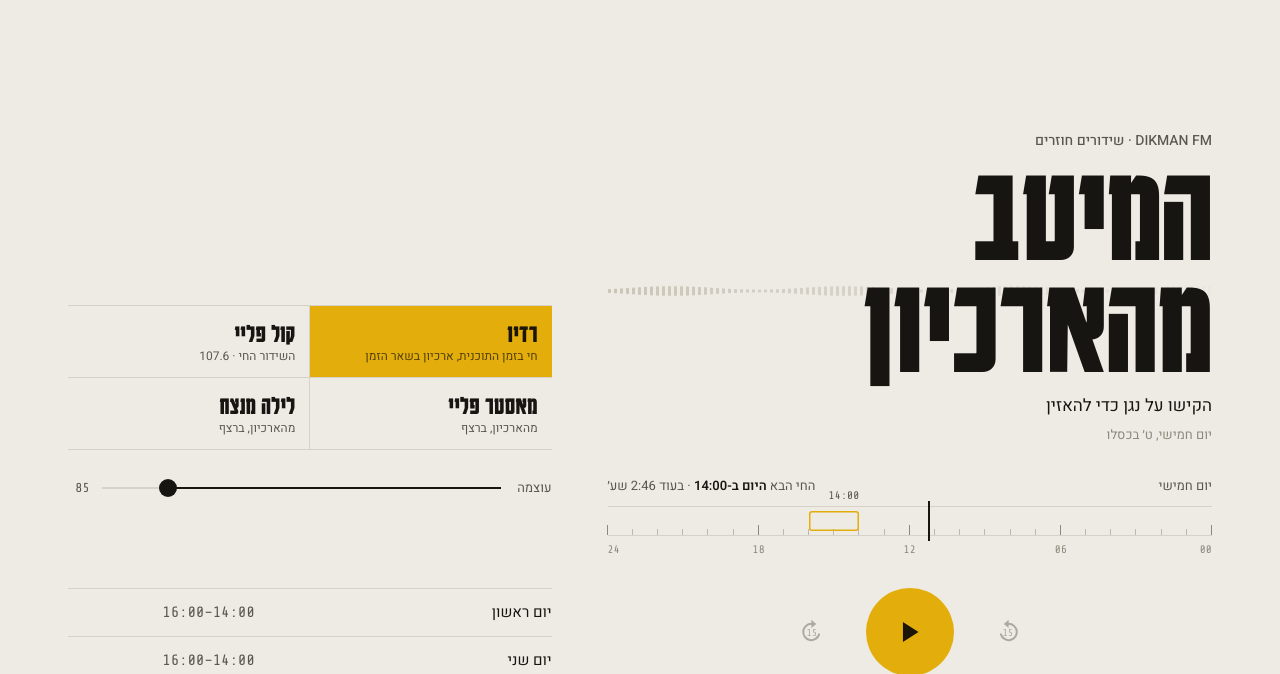
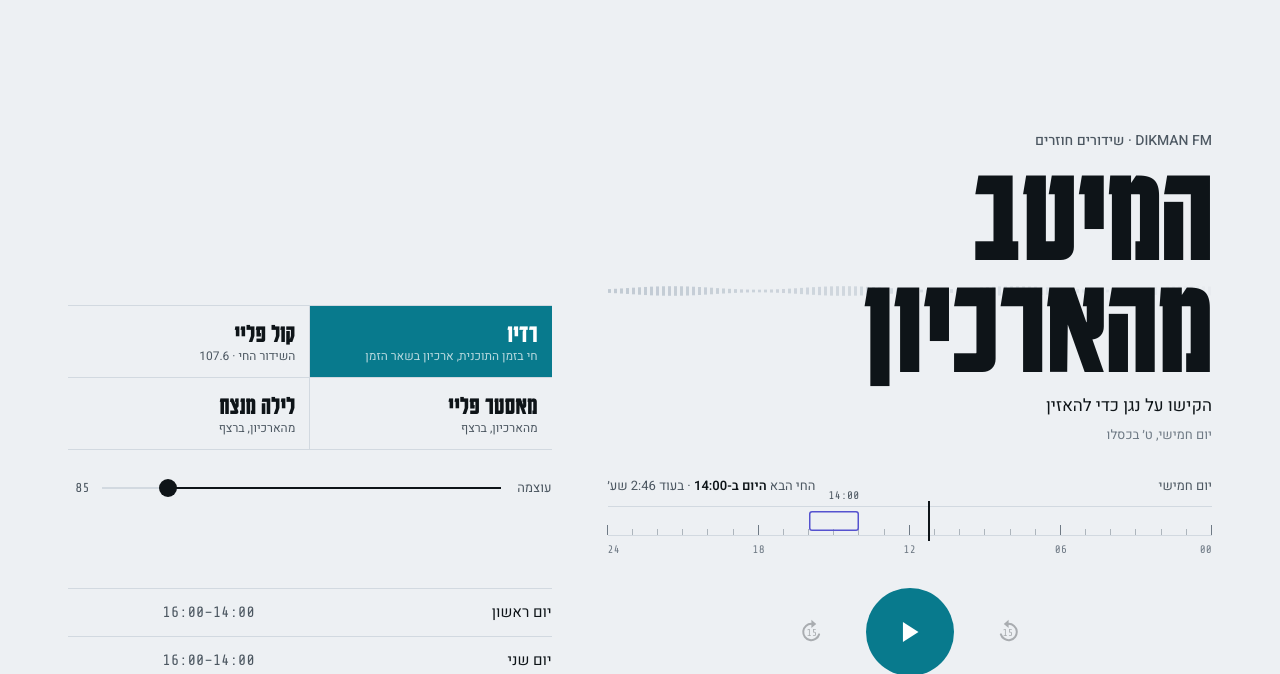
Before and after one commit to dikmanfm/dikmanfm.github.io, a plain HTML site: page index.html in a window 1280 px wide. Shown: the part 60-734 px from the top of the page. Drawn offline with Linux system fonts and the light colour scheme.

Commit message:
Palette: replace cue yellow with electric teal, add indigo and titanium
Primary accent is now electric teal (--cue), with a cool indigo
secondary (--accent-2) and matte titanium (--titanium). Neutrals move
to cool graphite; chart series, theme-color, manifest and the scope
fallback follow. Adds hover states for mouse devices. No behavior
changes.

Co-Authored-By: Claude Opus 5.5 <noreply@anthropic.com>

```diff
--- a/css/voice.css
+++ b/css/voice.css
@@ -1,7 +1,9 @@
 /* ==========================================================================
    DIKMAN FM – "הקול הוא הממשק"
    רעיון: אין קונסולה ואין כרטיסים. המסך הוא טיפוגרפיה ענקית מעל צורת גל חיה.
-   צבע אחד בלבד – צהוב "Cue" של אולפן – מסמן את מה שקורה עכשיו (חי, מתנגן, כפתור הנגינה).
+   פלטת "דלי": צבע הדגשה ראשי – טורקיז חשמלי (--cue) – מסמן את מה שקורה עכשיו
+   (חי, מתנגן, כפתור הנגינה). משני – אינדיגו קריר (--accent-2) לפרטים עדינים,
+   וטיטניום מט (--titanium) לפרטי מתכת. הנייטרלים גרפיט קריר.
    כל צירי הזמן זורמים מימין לשמאל (RTL): ההתחלה בימין.
    ========================================================================== */
 
@@ -19,18 +21,22 @@
 /* ---------- טוקנים: כהה כברירת מחדל (רדיו שומעים גם בלילה), בהיר לפי המכשיר ---------- */
 :root {
   color-scheme: dark;
-  --bg: #11100e;          /* גרפיט חם, מט */
-  --bg-2: #1a1916;        /* משטח מוגבה (רק לנגן המוקטן ולסרגל) */
-  --fg: #f1ede4;          /* נייר חם */
-  --fg-2: #a8a296;
-  --fg-3: #6e695f;
-  --line: #2b2925;
-  --scope: #3d3a33;       /* עמודות הגל שלא "דולקות" */
-  --cue: #f2c230;         /* הצבע היחיד: מה שקורה עכשיו */
-  --cue-ink: #1b1505;     /* טקסט על צהוב */
-  --s1: #8fb2c6;          /* מאסטר פליי (גרפים) */
-  --s2: #d68d6c;          /* לילה מנצח (גרפים) */
-  --s3: #77726a;
+  --bg: #0e1013;          /* גרפיט קריר, מט */
+  --bg-2: #161a1f;        /* משטח מוגבה (נגן מוקטן, ריחוף) */
+  --fg: #ecf0f3;
+  --fg-2: #9ba4ae;
+  --fg-3: #6f7984;
+  --line: #242a31;
+  --scope: #313942;       /* עמודות הגל שלא "דולקות" */
+  --cue: #26b8cc;         /* הדגשה ראשית: טורקיז חשמלי – מה שקורה עכשיו */
+  --cue-hover: #4fcadb;
+  --cue-ink: #031a1f;     /* טקסט ואייקונים על הטורקיז */
+  --accent-2: #8d8cf0;    /* הדגשה משנית: אינדיגו קריר */
+  --titanium: #aab3bd;    /* כסוף-טיטניום מט */
+  --glow: 30%;
+  --s1: #aab3bd;          /* מאסטר פליי (גרפים) – טיטניום */
+  --s2: #8d8cf0;          /* לילה מנצח (גרפים) – אינדיגו */
+  --s3: #5f6873;
 
   --display: "Karantina", "Heebo", "Arial Narrow", sans-serif;
   --body: "Heebo", "Segoe UI", Arial, sans-serif;
@@ -44,16 +50,18 @@
 @media (prefers-color-scheme: light) {
   :root:not([data-theme="dark"]) {
     color-scheme: light;
-    --bg: #eeebe4; --bg-2: #f7f5f0; --fg: #161512; --fg-2: #5b564d; --fg-3: #8e887c;
-    --line: #d7d2c7; --scope: #cbc5b8; --cue: #e3ad0b; --cue-ink: #1b1505; --glow: 0%;
-    --s1: #3c6c87; --s2: #a9532e; --s3: #8b857a;
+    --bg: #edf0f3; --bg-2: #f8fafb; --fg: #0e1418; --fg-2: #4c5761; --fg-3: #6f7a85;
+    --line: #d2d9e0; --scope: #c1cad3; --cue: #087a8d; --cue-hover: #066a7b; --cue-ink: #ffffff;
+    --accent-2: #5552cf; --titanium: #6b7682; --glow: 0%;
+    --s1: #6b7682; --s2: #5552cf; --s3: #9aa3ad;
   }
 }
 :root[data-theme="light"] {
   color-scheme: light;
-  --bg: #eeebe4; --bg-2: #f7f5f0; --fg: #161512; --fg-2: #5b564d; --fg-3: #8e887c;
-  --line: #d7d2c7; --scope: #cbc5b8; --cue: #e3ad0b; --cue-ink: #1b1505; --glow: 0%;
-  --s1: #3c6c87; --s2: #a9532e; --s3: #8b857a;
+  --bg: #edf0f3; --bg-2: #f8fafb; --fg: #0e1418; --fg-2: #4c5761; --fg-3: #6f7a85;
+  --line: #d2d9e0; --scope: #c1cad3; --cue: #087a8d; --cue-hover: #066a7b; --cue-ink: #ffffff;
+  --accent-2: #5552cf; --titanium: #6b7682; --glow: 0%;
+  --s1: #6b7682; --s2: #5552cf; --s3: #9aa3ad;
 }
 
 * { box-sizing: border-box; }
@@ -140,7 +148,7 @@ html.is-playing .headline { text-shadow: 0 0 calc(var(--lvl, 0) * 28px) color-mi
 .day-hours i.major { height: 10px; opacity: 1; }
 .band { position: absolute; top: 4px; bottom: 4px; border-radius: 3px; min-width: 4px; }
 .band.on { background: var(--cue); }
-.band.next { box-shadow: inset 0 0 0 1.5px var(--cue); }
+.band.next { box-shadow: inset 0 0 0 1.5px var(--accent-2); }
 .band.past { background: repeating-linear-gradient(135deg, var(--scope) 0 2px, transparent 2px 5px); }
 .band em { position: absolute; bottom: calc(100% + 6px); inset-inline-start: 0; font-style: normal; font-size: 11px; color: var(--fg-2); white-space: nowrap; }
 .day-now { position: absolute; top: -6px; bottom: -6px; right: 0; width: 2px; margin-right: -1px; background: var(--fg); }
@@ -190,7 +198,7 @@ html.is-playing .headline { text-shadow: 0 0 calc(var(--lvl, 0) * 28px) color-mi
 .sched li .mono { color: var(--fg-2); }
 .sched li em { font-style: normal; font-size: 12px; font-weight: 600; text-align: end; color: var(--fg-2); }
 .sched li.on em { color: var(--cue-ink); background: var(--cue); justify-self: end; padding: 1px 8px; border-radius: 999px; }
-.sched li.next em { color: var(--fg); }
+.sched li.next em { color: var(--accent-2); }
 .note { margin: 14px 0 0; font-size: 12.5px; line-height: 1.55; color: var(--fg-3); max-width: 60ch; }
 
 /* ===================== ארכיון / שמורים ===================== */
@@ -378,6 +386,20 @@ html.has-mini .toast { bottom: calc(var(--tabs-h) + 90px + env(safe-area-inset-b
   .tabs, .mini { max-width: 1180px; }
 }
 
+/* ---------- ריחוף (רק במכשירים עם עכבר) ---------- */
+@media (hover: hover) {
+  .play, .mini-play, .fav-play { transition: background-color .2s var(--ease), transform .2s var(--ease); }
+  .play:hover, .mini-play:hover, .fav-play:hover { background: var(--cue-hover); }
+  .src:not([aria-checked="true"]):hover { background: var(--bg-2); }
+  .src:not([aria-checked="true"]):hover b { color: var(--cue); }
+  .chip:not([aria-pressed="true"]):hover { border-color: var(--accent-2); color: var(--fg); }
+  .more:hover { background: var(--fg); color: var(--bg); }
+  .tbtn:not(:disabled):hover, .fav:hover { color: var(--cue); }
+  .track-main:hover .tt { color: var(--cue); }
+  .tabs button:not([aria-selected="true"]):hover { color: var(--fg-2); }
+  .install:hover { border-color: var(--cue); color: var(--cue); }
+}
+
 @media (prefers-reduced-motion: reduce) {
   *, *::before, *::after { animation: none !important; transition: none !important; }
   .headline { transform: none; }
--- a/index.html
+++ b/index.html
@@ -3,8 +3,8 @@
 <head>
   <meta charset="utf-8">
   <meta name="viewport" content="width=device-width, initial-scale=1, viewport-fit=cover">
-  <meta name="theme-color" content="#11100e" media="(prefers-color-scheme: dark)">
-  <meta name="theme-color" content="#eeebe4" media="(prefers-color-scheme: light)">
+  <meta name="theme-color" content="#0e1013" media="(prefers-color-scheme: dark)">
+  <meta name="theme-color" content="#edf0f3" media="(prefers-color-scheme: light)">
   <meta name="apple-mobile-web-app-capable" content="yes">
   <meta name="mobile-web-app-capable" content="yes">
   <meta name="apple-mobile-web-app-status-bar-style" content="black-translucent">
--- a/js/voice.js
+++ b/js/voice.js
@@ -54,7 +54,7 @@
   var mini = new Scope(document.getElementById("miniScope"), { bar: 2, gap: 2, fade: true });
   if (!big.ctx) return;
 
-  var colors = { lit: "#f2c230", dim: "#e8e4da" };
+  var colors = { lit: "#26b8cc", dim: "#313942" };
   function readColors() {
     var cs = getComputedStyle(root);
     colors.lit = (cs.getPropertyValue("--cue") || colors.lit).trim();
--- a/sw.js
+++ b/sw.js
@@ -1,6 +1,6 @@
 /* Service Worker – מעטפת האפליקציה עובדת גם בלי רשת.
    שידורים חיים וקובצי שמע לא נשמרים במטמון (לא חוסמים, לא תופסים מקום). */
-var VERSION = "dikman-voice-v1";
+var VERSION = "dikman-voice-v2";
 var SHELL = [
   "./", "index.html", "css/voice.css",
   "js/config.js", "js/zmanim.js", "js/schedule.js", "js/demo-audio.js", "js/app.js", "js/voice.js", "js/fx.js", "js/stats.js",
```
Also changed, not shown: manifest.webmanifest.
